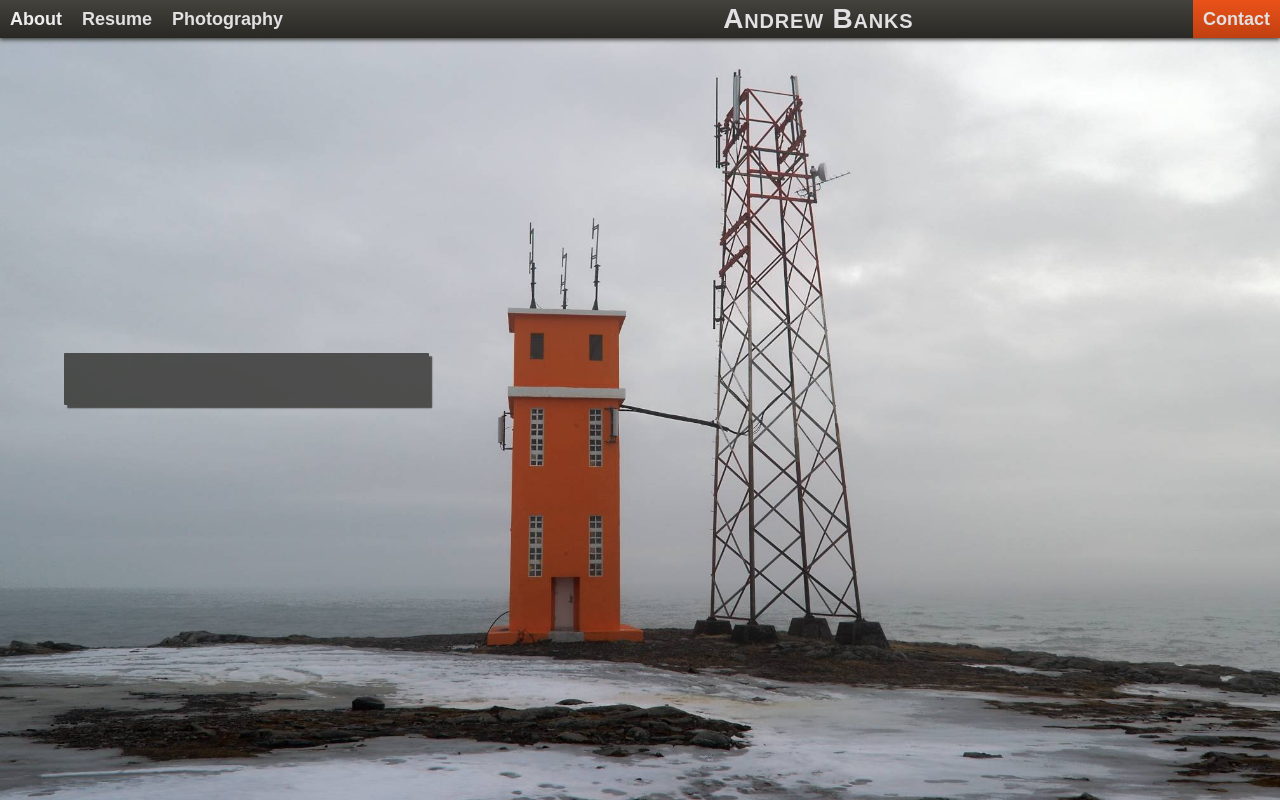
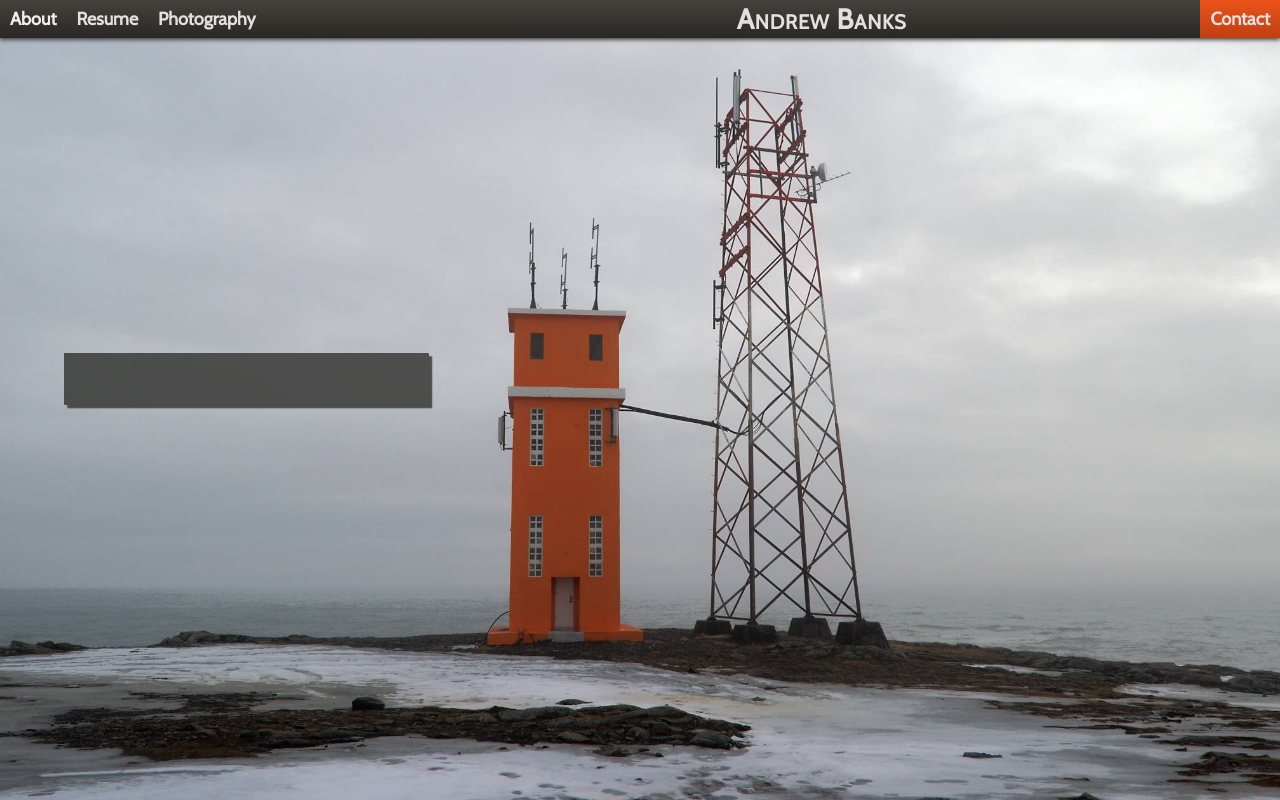
Before and after one commit to amgbanks/amgbanks-website, a Django app: page / in a window 1280 px wide. Run offline with Django 3.2, Linux system fonts and the light colour scheme; data that the repository does not hold is empty.

Commit message:
Odds and ends

```diff
--- a/website/forms.py
+++ b/website/forms.py
@@ -17,6 +17,10 @@ class ContactForm(forms.Form):
             required=True,
             min_length=2,
             max_length=75,
+            error_messages={
+                'invalid':'test',
+                'required':'Test',
+            },
     )
     your_email = forms.EmailField(
             required=True,
@@ -28,7 +32,9 @@ class ContactForm(forms.Form):
             max_length=50,
     )
     message = forms.CharField(
-            widget=forms.Textarea,
+            widget=forms.Textarea(
+                attrs={'placeholder':"Minimum 100 characters...\n\nWant to connect? Send me a message!"},
+            ),
             required=True,
             min_length=100,
             max_length=3000,
--- a/website/static/css/sass/_navbar.sass
+++ b/website/static/css/sass/_navbar.sass
@@ -17,7 +17,7 @@
 
     +linear-gradient(lighten($dark, 12.5%), $dark)
     box-shadow: 0 0.16rem 0.4rem rgba($dark, 0.8)
-    z-index: 9999
+    z-index: 9998
 
 
 nav
--- a/website/static/css/sass/_variables.sass
+++ b/website/static/css/sass/_variables.sass
@@ -12,4 +12,4 @@ $bg-height: 600px
 $bg-width: 1200px
 
 // font stack
-$fonts: Droid Sans, sans-serif
+$fonts: 'Cabin', sans-serif
--- a/website/static/css/style.css
+++ b/website/static/css/style.css
@@ -58,7 +58,7 @@
   background-image: -o-linear-gradient(#4b4942, #292824);
   background-image: linear-gradient(#4b4942, #292824);
   box-shadow: 0 0.16rem 0.4rem rgba(41, 40, 36, 0.8);
-  z-index: 9999; }
+  z-index: 9998; }
 
 nav {
   width: 100%;
@@ -473,9 +473,13 @@ nav {
   font-size: 2rem;
   font-weight: bold;
   color: #e1e1e3;
-  background: rgba(41, 40, 36, 0.5);
+  background: rgba(41, 40, 36, 0);
   overflow-x: hidden;
-  opacity: 0; }
+  opacity: 1; }
+  @supports (-webkit-backdrop-filter: none) or (backdrop-filter: none) {
+    #contact {
+      -webkit-backdrop-filter: blur(1vw);
+      backdrop-filter: blur(1vw); } }
 
 .contact-wrapper {
   position: relative;
@@ -503,7 +507,7 @@ nav {
     .contact-wrapper p input,
     .contact-wrapper p textarea {
       font-size: 1.8rem;
-      font-family: Droid Sans, sans-serif;
+      font-family: "Cabin", sans-serif;
       background: #e1e1e3;
       color: #292824;
       border-radius: 0.5rem;
@@ -565,7 +569,7 @@ body {
   max-width: 100%; }
 
 body {
-  font-family: Droid Sans, sans-serif;
+  font-family: "Cabin", sans-serif;
   background-color: #eeeef0;
   display: grid;
   grid-template-rows: min-content 1fr;
@@ -586,4 +590,7 @@ body {
   body h6 {
     font-size: 1.06rem; }
 
+[data-tip] {
+  color: #c04011; }
+
 /*# sourceMappingURL=style.css.map */
--- a/website/static/js/contact.js
+++ b/website/static/js/contact.js
@@ -28,6 +28,7 @@ $(document).ready(function() {
 
 
 // Open contact form
+var contactBtn = document.getElementById('contact-button')
 var contactModal = document.getElementById('contact')
 var contactWrapper = document.getElementById('contact-wrapper')
 var contactForm = document.getElementById('contact-form')
@@ -36,23 +37,23 @@ var contactClose = document.getElementById('contact-close')
 var navToggle = document.getElementById('nav-toggle')
 var starttime
 
-function animateContactForm(timestamp, bg, form, opacity, pos, duration) {
+function animateContactForm(timestamp, open, bg, wrap, opacity, pos, duration) {
     var timestamp = timestamp || new Date().getTime()
     var runtime = timestamp - starttime
     var progress = runtime / duration
     progress = Math.min(progress, 1)
 
-    if (bg.style.opacity < opacity) {
-        bg.style.opacity = (opacity * progress).toFixed(2)
-        form.style.left = (50 - ((50 - pos) * progress).toFixed(2)) + "%"
-    } else if (bg.style.opacity > opacity) {
-        bg.style.opacity = (1 - ((1 - opacity) * progress)).toFixed(2)
-        form.style.left = (pos * progress).toFixed(2) + "%"
+    if (open == true) {
+        bg.style.backgroundColor = "rgba(41, 40, 36, " + (opacity * progress).toFixed(2) + ")"
+        wrap.style.left = (50 - ((50 - pos) * progress).toFixed(2)) + "%"
+    } else {
+        bg.style.backgroundColor = "rgba(41, 40, 36, " + (0.5 - ((0.5 - opacity) * progress)).toFixed(2) + ")"
+        wrap.style.left = (pos * progress).toFixed(2) + "%"
     }
 
     if (runtime < duration) {
         requestAnimationFrame(function(timestamp) {
-            animateContactForm(timestamp, bg, form, opacity, pos, duration)
+            animateContactForm(timestamp, open, bg, wrap, opacity, pos, duration)
         })
     }
 }
@@ -62,38 +63,40 @@ function openContactForm() {
     navToggle.checked = false;
     requestAnimationFrame(function(timestamp) {
         starttime = timestamp || new Date().getTime()
-        animateContactForm(timestamp, contactModal, contactWrapper, 1, 0, 250)
+        animateContactForm(timestamp, true, contactModal, contactWrapper, 0.5, 0, 250)
     })
+    contactBtn.setAttribute("onClick", "closeContactForm();")
 }
 
 function closeContactForm() {
     requestAnimationFrame(function(timestamp) {
         starttime = timestamp || new Date().getTime()
-        animateContactForm(timestamp, contactModal, contactWrapper, 0, 50, 250)
+        animateContactForm(timestamp, false, contactModal, contactWrapper, 0, 50, 250)
     })
     setTimeout(function() {
         contactModal.style.display = "none";
+        contactBtn.setAttribute("onClick", "openContactForm();")
     }, 300);
 }
 
-function animateContactSuccess(timestamp, form, wrap, h1, h2, duration) {
+function animateContactSuccess(timestamp, wrap, height, duration) {
     var timestamp = timestamp || new Date().getTime()
     var runtime = timestamp - starttime
     var progress = runtime / duration
     progress = Math.min(progress, 1)
 
-    form.style.height = (100 - ((100 - h1) * progress)).toFixed(2) + "%"
-    wrap.style.height = (100 - ((100 - h2) * progress)).toFixed(2) + "%"
+    wrap.style.height = (100 - ((100 - height) * progress)).toFixed(2) + "%"
 
     if (runtime < duration) {
         requestAnimationFrame(function(timestamp) {
-            animateContactSuccess(timestamp, form, wrap, h1, h2, duration)
+            animateContactSuccess(timestamp, wrap, height, duration)
         })
     }
 }
 
 function contactSuccess() {
     contactForm.style.overflow = "hidden";
+    contactForm.style.display = "none";
     contactWrapper.style.justifyContent = "center";
     contactWrapper.style.alignItems = "center";
     contactWrapper.style.background = "linear-gradient(#d3d4d7, #e1e1e3, #d3d4d7)"
@@ -102,7 +105,7 @@ function contactSuccess() {
     contactClose.style.color = "#202824";
     requestAnimationFrame(function(timestamp) {
         starttime = timestamp || new Date().getTime()
-        animateContactSuccess(timestamp, contactForm, contactWrapper, 0, 25, 300)
+        animateContactSuccess(timestamp, contactWrapper, 25, 300)
     })
 
     setTimeout(function() {
--- a/website/templates/website/index.html
+++ b/website/templates/website/index.html
@@ -16,6 +16,8 @@
 
         <link rel="stylesheet" href="https://use.fontawesome.com/releases/v5.7.1/css/solid.css">
         <link rel="stylesheet" href="https://use.fontawesome.com/releases/v5.7.1/css/fontawesome.css">
+
+        <link rel="stylesheet" href="https://fonts.googleapis.com/css?family=Cabin">
 
         <script type="text/javascript" src="{% static 'js/jquery-3.3.1.js' %}"></script>
 
@@ -44,7 +46,7 @@
                     <a title="Coming Soon" href="#">About</a>
                     <a title="Coming Soon" href="#">Resume</a>
                     <a href="{% url 'gallery' %}">Photography</a>
-                    <a  class="nav-right" onclick="openContactForm();">Contact</a>
+                    <a  id="contact-button" class="nav-right" onclick="openContactForm();">Contact</a>
                 </div>
 
                 <a href="/" class="logo">Andrew Banks</a>
```
Also changed, not shown: website/static/css/sass/_contact.sass (+6 -2 lines), website/static/css/sass/base.sass (+2 -6 lines), 1 other file.
